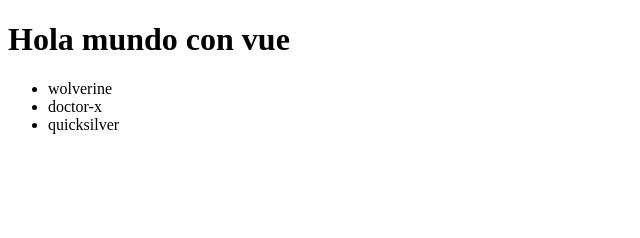
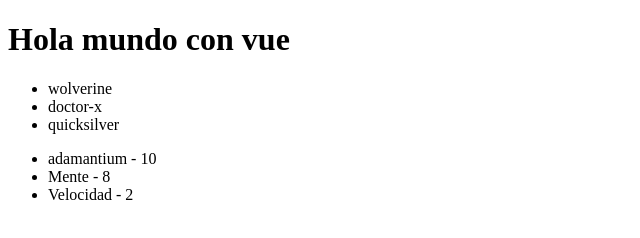
Before and after one commit to goandreus/Vue, a plain HTML site: page index.html in a window 1280 px wide. Shown: the whole page, without its empty margins (0-640 px from the left). Drawn offline with nearby package versions, Linux system fonts and the light colour scheme.

Commit message:
cicle for objects

```diff
--- a/index.html
+++ b/index.html
@@ -13,7 +13,14 @@
         <ul>
             <li v-for="heroe of heroes">{{heroe}}</li>
         </ul>
+
+        <ul>
+                <li v-for="arma of armas">{{arma.nombre}} - {{arma.poder}}</li>
+        </ul>
     </div>
+
+
+
 
     <script src="https://cdn.jsdelivr.net/npm/vue/dist/vue.js"></script>
     <script src="index.js"></script>
--- a/index.js
+++ b/index.js
@@ -2,6 +2,12 @@ const app = new Vue({
     el: '#app',
     data: {
         titulo:'Hola mundo con vue',
-        heroes: ['wolverine','doctor-x','quicksilver']
+        heroes: ['wolverine','doctor-x','quicksilver'],
+        armas: [
+            {nombre:'adamantium', poder:10},
+            {nombre:'Mente', poder:8},
+            {nombre:'Velocidad', poder:2},
+
+        ]
     }
 })
```
